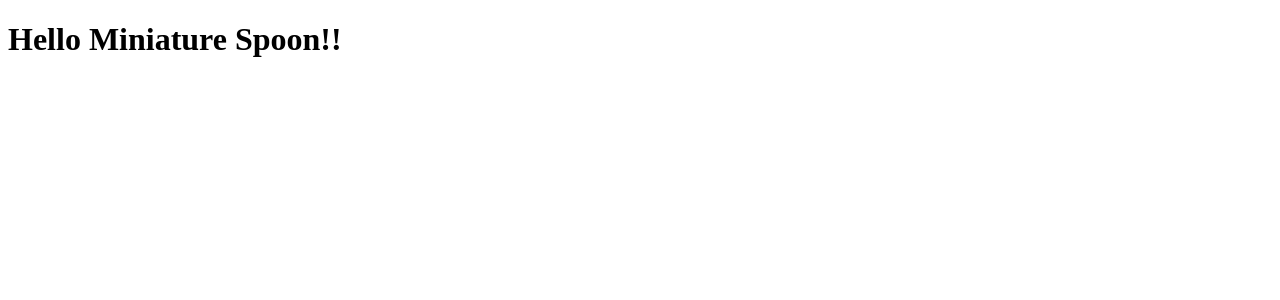
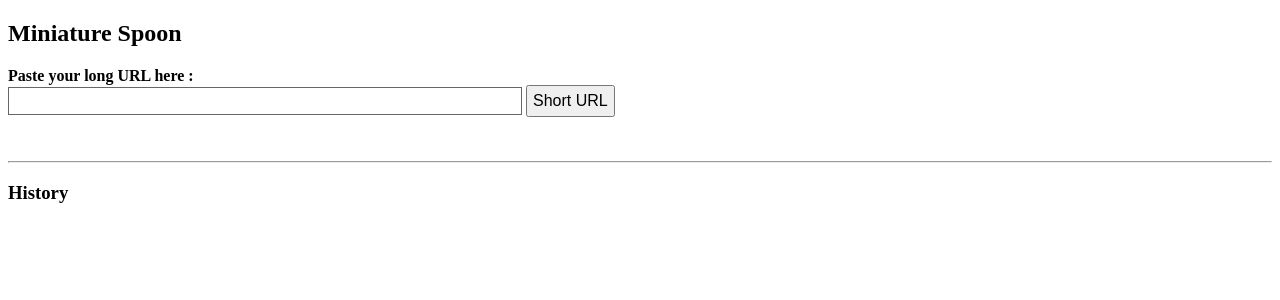
Before and after one commit to Polyhy/miniature-spoon, a Flask app: page / in a window 1280 px wide. Shown: the top 300 px of the page. Run offline with Flask 2, Linux system fonts and the light colour scheme; parts of the project's set-up code (start-up, migrations or seed data) failed here and were passed over.

Commit message:
Fix error

```diff
--- a/miniature_spoon_app/templates/pages/index.html
+++ b/miniature_spoon_app/templates/pages/index.html
@@ -3,8 +3,46 @@
 <head>
     <meta charset="UTF-8">
     <title>Title</title>
+    <style>
+        #input--long-url{
+            width: 500px;
+            font-size: 16px;
+            padding: 4px 6px;
+            border: solid 1px #666;
+        }
+        #btn--short-url{
+            font-size: 16px;
+            padding: 5px;
+        }
+        label[for="long-url"]{
+            margin-bottom: 0px;
+            display: block;
+            font-weight: 600;
+        }
+    </style>
+    <script>
+
+    </script>
 </head>
 <body>
-    <h1>Hello Miniature Spoon!!</h1>
+    <h2>Miniature Spoon</h2>
+    <label for="long-url">Paste your long URL here :</label>
+    <input type="text" name="long-url" id="input--long-url" />
+    <button type="button" id="btn--short-url">Short URL</button>
+    <br/><br/><br/>
+    <hr>
+    <h3>History</h3>
+    <table>
+        <thead>
+            <tr>
+                <td></td>
+            </tr>
+        </thead>
+        <tbody>
+            <tr>
+                <td></td>
+            </tr>
+        </tbody>
+    </table>
 </body>
 </html>
```
